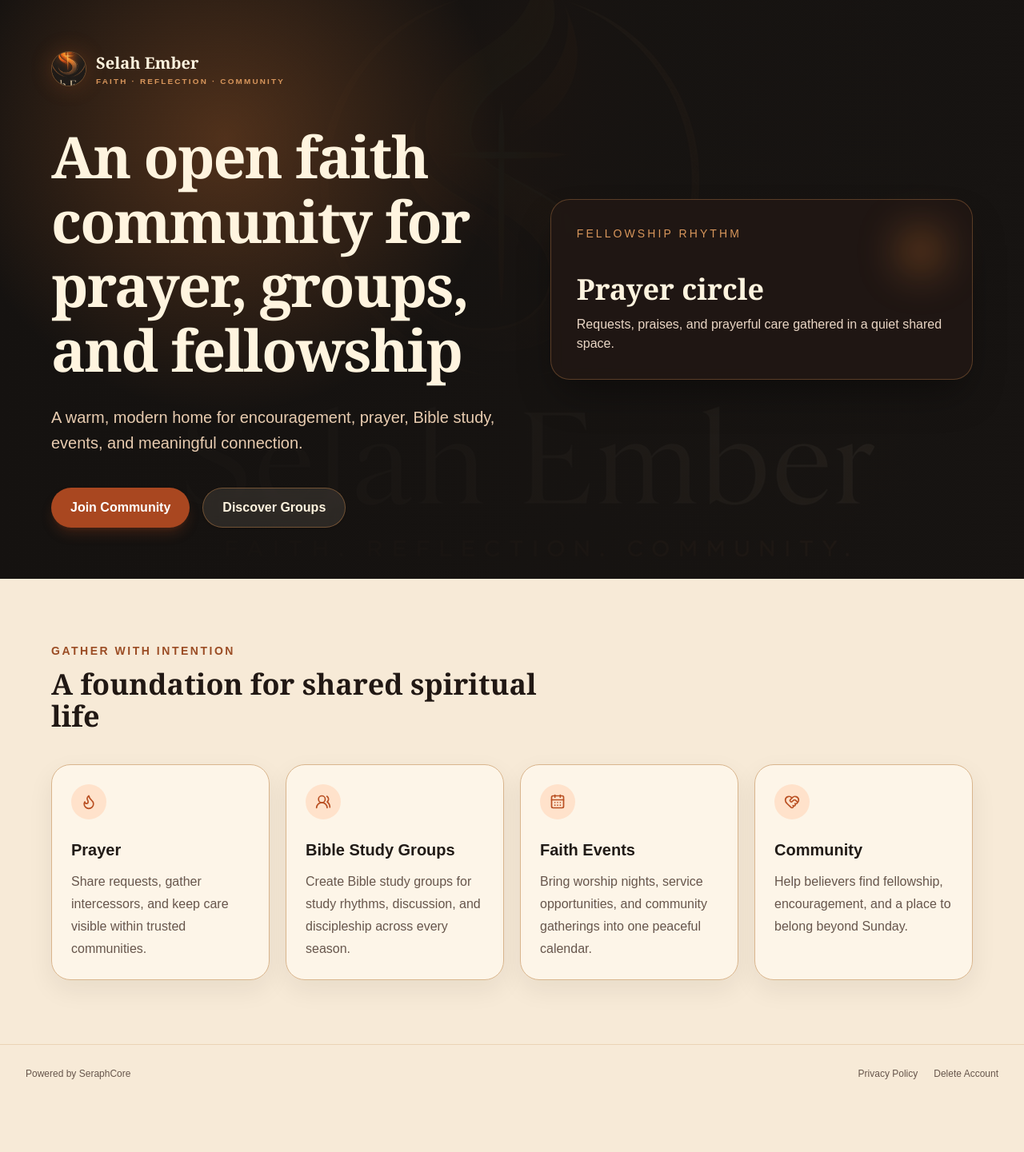
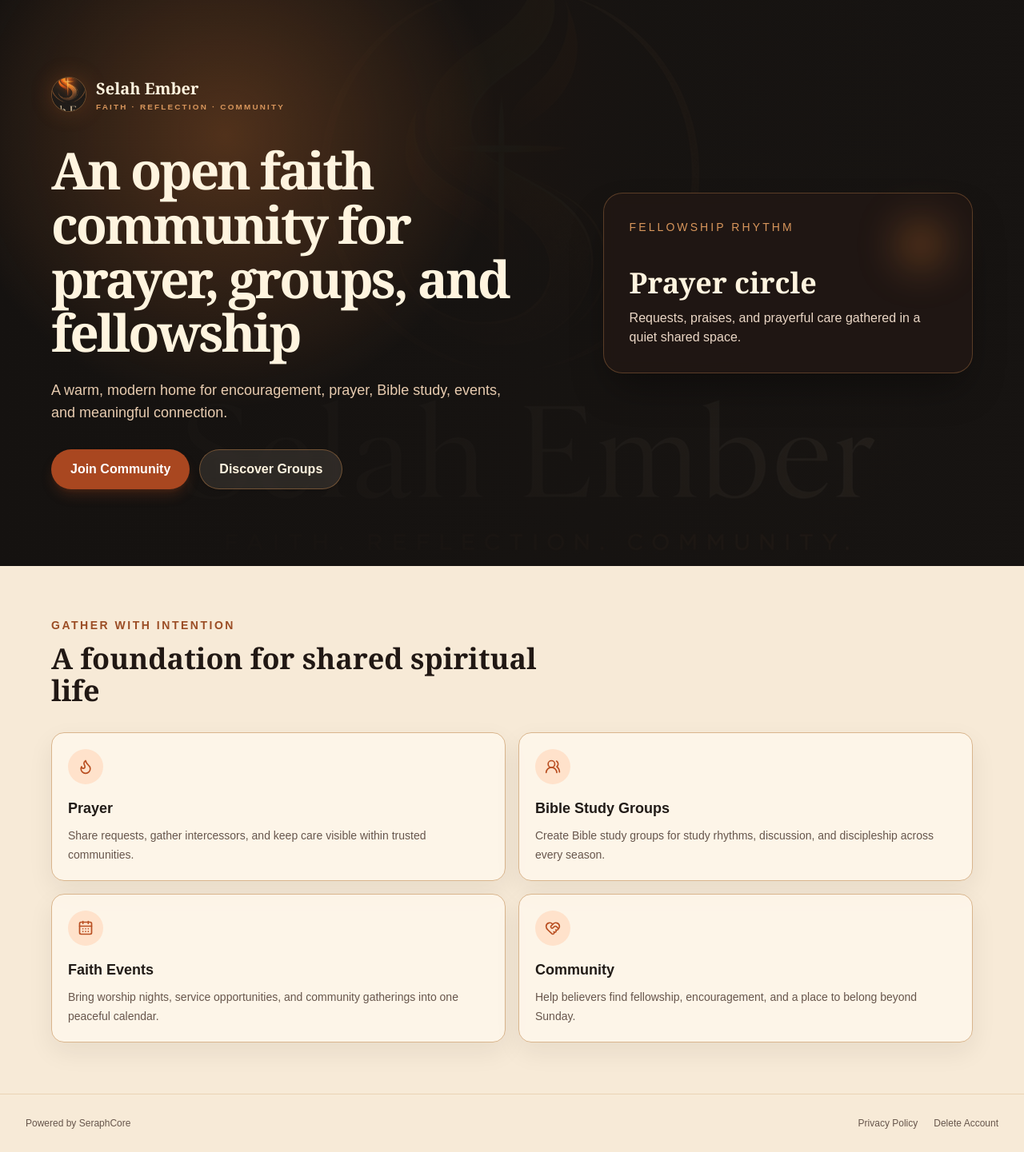
Before and after one commit to DBXXIII2025/Selah-Ember, a Next.js app: page / in a window 1280 px wide. Shown: the whole page at 80% size. Before the commit the page ends 1379 px from the top, so only its background shows below. Built offline with nearby package versions, Linux system fonts and the light colour scheme; no server answers.

Commit message:
Rebuild homepage scale and feature density

```diff
--- a/app/page.tsx
+++ b/app/page.tsx
@@ -37,7 +37,7 @@ export default async function Home({ searchParams }: HomeProps) {
 
   return (
     <main className="min-h-screen overflow-hidden bg-[#f7ead7] text-[#211814]">
-      <section className="relative isolate flex min-h-[min(90svh,820px)] items-center bg-[#151210] px-5 py-16 sm:px-10 lg:px-16">
+      <section className="relative isolate flex items-center bg-[#151210] px-5 py-16 sm:px-8 sm:py-20 lg:px-12 lg:py-24">
         <Image
           src="/images/selah-ember-logo.png"
           alt=""
@@ -47,21 +47,21 @@ export default async function Home({ searchParams }: HomeProps) {
           priority
         />
         <div className="absolute inset-0 -z-10 bg-[radial-gradient(circle_at_22%_24%,rgba(217,120,52,0.3),transparent_30%),linear-gradient(90deg,rgba(21,18,16,0.98)_0%,rgba(21,18,16,0.86)_46%,rgba(21,18,16,0.58)_100%)]" />
-        <div className="mx-auto grid w-full max-w-7xl gap-10 lg:grid-cols-[1.05fr_0.95fr] lg:items-center">
-          <div className="max-w-3xl">
+        <div className="mx-auto grid w-full max-w-6xl gap-10 lg:grid-cols-[minmax(0,1.15fr)_minmax(19rem,0.85fr)] lg:items-center lg:gap-16">
+          <div className="max-w-2xl">
             <BrandMark variant="light" />
             {message ? (
               <div role="status" className="mt-8 inline-flex rounded-full border border-[#d8965c]/45 bg-[#fff4df]/12 px-4 py-2 text-sm font-semibold text-[#fff4df]">
                 {message}
               </div>
             ) : null}
-            <h1 className="mt-10 max-w-4xl font-serif text-4xl font-semibold leading-[1.12] tracking-tight text-[#fff4df] sm:text-6xl lg:text-7xl">
+            <h1 className="mt-8 max-w-2xl font-serif text-[clamp(2.65rem,5vw,4.6rem)] font-semibold leading-[1.06] tracking-[-0.045em] text-[#fff4df]">
               An open faith community for prayer, groups, and fellowship
             </h1>
-            <p className="mt-7 max-w-2xl text-lg leading-8 text-[#e8ccb0] sm:text-xl">
+            <p className="mt-6 max-w-xl text-base leading-7 text-[#e8ccb0] sm:text-lg">
               A warm, modern home for encouragement, prayer, Bible study, events, and meaningful connection.
             </p>
-            <div className="mt-10 flex flex-col gap-4 sm:flex-row">
+            <div className="mt-8 flex flex-wrap gap-3">
               <a
                 href="/signup"
                 className="inline-flex min-h-11 items-center justify-center rounded-full bg-[#a94720] px-6 py-3 text-base font-semibold text-white shadow-lg shadow-[#a94720]/25 transition hover:bg-[#8f3518]"
@@ -94,8 +94,8 @@ export default async function Home({ searchParams }: HomeProps) {
         </div>
       </section>
 
-      <section id="groups" className="bg-[#f7ead7] px-6 py-20 sm:px-10 lg:px-16">
-        <div className="mx-auto max-w-7xl">
+      <section id="groups" className="bg-[#f7ead7] px-5 py-14 sm:px-8 sm:py-16 lg:px-12">
+        <div className="mx-auto max-w-6xl">
           <div className="max-w-2xl">
             <p className="text-sm font-semibold uppercase tracking-[0.18em] text-[#9b4d25]">
               Gather with intention
@@ -104,20 +104,20 @@ export default async function Home({ searchParams }: HomeProps) {
               A foundation for shared spiritual life
             </h2>
           </div>
-          <div className="mt-10 grid gap-5 md:grid-cols-2 xl:grid-cols-4">
+          <div className="mt-8 grid gap-4 sm:grid-cols-2">
             {fellowshipPillars.map((pillar) => {
               const Icon = pillar.icon;
 
               return (
                 <article
                   key={pillar.title}
-                  className="rounded-3xl border border-[#d9b58d] bg-[#fff8ed]/80 p-6 shadow-[0_12px_32px_rgba(33,24,20,0.07)] transition duration-200 hover:-translate-y-1 hover:shadow-lg"
+                  className="rounded-2xl border border-[#d9b58d] bg-[#fff8ed]/80 p-5 shadow-[0_12px_32px_rgba(33,24,20,0.07)] transition duration-200 hover:-translate-y-1 hover:shadow-lg"
                 >
                   <div className="flex h-11 w-11 items-center justify-center rounded-full bg-[#ffe2cb] text-[#b94f22]">
                     <Icon aria-hidden="true" className="h-5 w-5" />
                   </div>
-                  <h3 className="mt-6 text-xl font-semibold text-[#211b17]">{pillar.title}</h3>
-                  <p className="mt-3 leading-7 text-[#67564c]">{pillar.description}</p>
+                  <h3 className="mt-4 text-lg font-semibold text-[#211b17]">{pillar.title}</h3>
+                  <p className="mt-2 text-sm leading-6 text-[#67564c]">{pillar.description}</p>
                 </article>
               );
             })}
```
